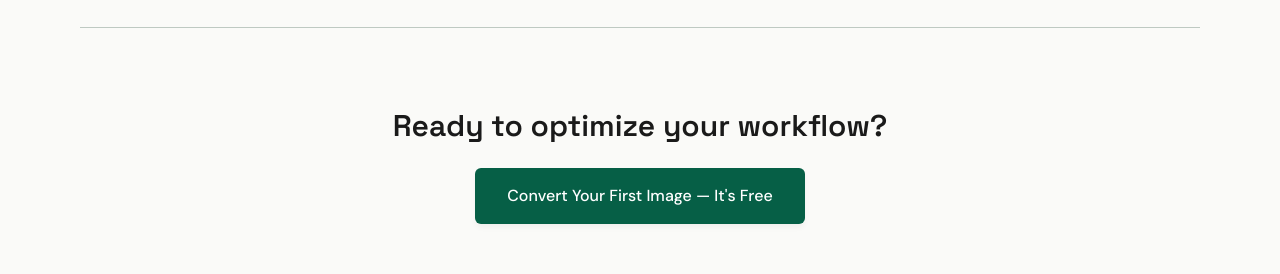
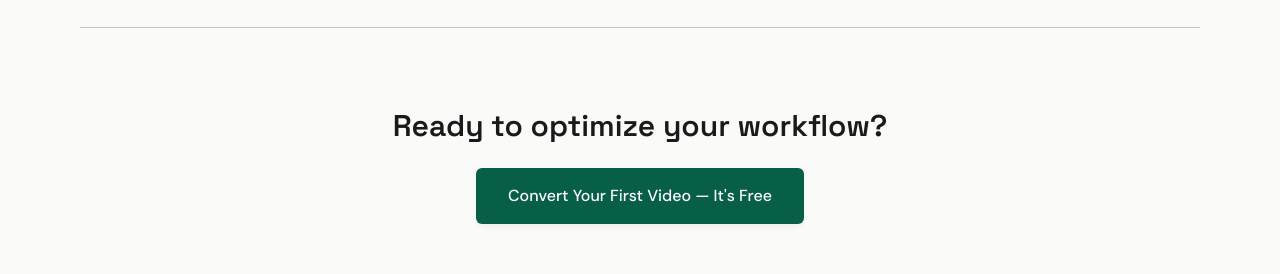
Before and after one commit to yaoting10/pixconvert, a Next.js app: page /avi-converter in a window 1280 px wide. Shown: the part 2546-2820 px from the top of the page. Built offline with nearby package versions, Linux system fonts and the light colour scheme; no server answers.

Commit message:
fix: update CTA copy for video/audio pages
- Add optional ctaText prop to FooterCTASection component
- Video pages (mp4, mov, avi, mkv, wmv, flv, batch-video): Convert Your First Video
- Audio page: Convert Your First Audio
- Image pages keep default: Convert Your First Image

```diff
--- a/src/app/audio-converter/page.tsx
+++ b/src/app/audio-converter/page.tsx
@@ -85,7 +85,7 @@ export default function AudioConverterPage() {
       <DetailedContent />
       <FAQSection faqs={converterFaqs} title="Audio Converter FAQ" />
       <RelatedConversions />
-      <FooterCTASection />
+      <FooterCTASection ctaText="Convert Your First Audio — It's Free" />
     </>
   );
 }
--- a/src/app/avi-converter/page.tsx
+++ b/src/app/avi-converter/page.tsx
@@ -81,7 +81,7 @@ export default function ConverterPage() {
       <DetailedContent />
       <FAQSection faqs={converterFaqs} title="AVI Converter FAQ" />
       <RelatedConversions />
-      <FooterCTASection />
+      <FooterCTASection ctaText="Convert Your First Video — It's Free" />
     </>
   );
 }
--- a/src/app/batch-video-converter/page.tsx
+++ b/src/app/batch-video-converter/page.tsx
@@ -76,7 +76,7 @@ export default function BatchVideoConverterPage() {
       <BatchFeatures />
       <FAQSection faqs={batchFaqs} title="Batch Video Conversion FAQ" />
       <RelatedConversions />
-      <FooterCTASection />
+      <FooterCTASection ctaText="Convert Your First Video — It's Free" />
     </>
   );
 }
--- a/src/app/flv-converter/page.tsx
+++ b/src/app/flv-converter/page.tsx
@@ -81,7 +81,7 @@ export default function ConverterPage() {
       <DetailedContent />
       <FAQSection faqs={converterFaqs} title="FLV Converter FAQ" />
       <RelatedConversions />
-      <FooterCTASection />
+      <FooterCTASection ctaText="Convert Your First Video — It's Free" />
     </>
   );
 }
--- a/src/app/mkv-converter/page.tsx
+++ b/src/app/mkv-converter/page.tsx
@@ -81,7 +81,7 @@ export default function ConverterPage() {
       <DetailedContent />
       <FAQSection faqs={converterFaqs} title="MKV Converter FAQ" />
       <RelatedConversions />
-      <FooterCTASection />
+      <FooterCTASection ctaText="Convert Your First Video — It's Free" />
     </>
   );
 }
--- a/src/app/mov-converter/page.tsx
+++ b/src/app/mov-converter/page.tsx
@@ -81,7 +81,7 @@ export default function ConverterPage() {
       <DetailedContent />
       <FAQSection faqs={converterFaqs} title="MOV Converter FAQ" />
       <RelatedConversions />
-      <FooterCTASection />
+      <FooterCTASection ctaText="Convert Your First Video — It's Free" />
     </>
   );
 }
--- a/src/app/mp4-converter/page.tsx
+++ b/src/app/mp4-converter/page.tsx
@@ -81,7 +81,7 @@ export default function ConverterPage() {
       <DetailedContent />
       <FAQSection faqs={converterFaqs} title="MP4 Converter FAQ" />
       <RelatedConversions />
-      <FooterCTASection />
+      <FooterCTASection ctaText="Convert Your First Video — It's Free" />
     </>
   );
 }
--- a/src/app/wmv-converter/page.tsx
+++ b/src/app/wmv-converter/page.tsx
@@ -81,7 +81,7 @@ export default function ConverterPage() {
       <DetailedContent />
       <FAQSection faqs={converterFaqs} title="WMV Converter FAQ" />
       <RelatedConversions />
-      <FooterCTASection />
+      <FooterCTASection ctaText="Convert Your First Video — It's Free" />
     </>
   );
 }
--- a/src/components/sections/FooterCTASection.tsx
+++ b/src/components/sections/FooterCTASection.tsx
@@ -1,4 +1,8 @@
-export function FooterCTASection() {
+interface FooterCTASectionProps {
+  ctaText?: string;
+}
+
+export function FooterCTASection({ ctaText }: FooterCTASectionProps) {
   return (
     <section className="py-20 px-6 mx-auto max-w-[1120px] text-center flex flex-col items-center border-t border-outline-variant">
       <h2 className="font-[family-name:var(--font-space-grotesk)] text-2xl sm:text-3xl font-semibold text-on-background mb-6">
@@ -8,7 +12,7 @@ export function FooterCTASection() {
         href="#tools"
         className="inline-block bg-primary text-white font-medium px-8 py-4 rounded-md hover:bg-primary-hover transition-colors duration-200 shadow-md text-base"
       >
-        Convert Your First Image — It&apos;s Free
+        {ctaText || "Convert Your First Image — It's Free"}
       </a>
     </section>
   );
```
